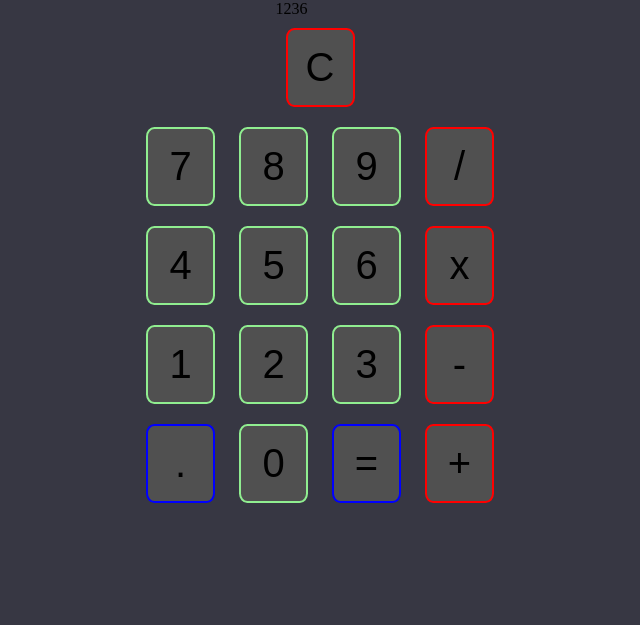
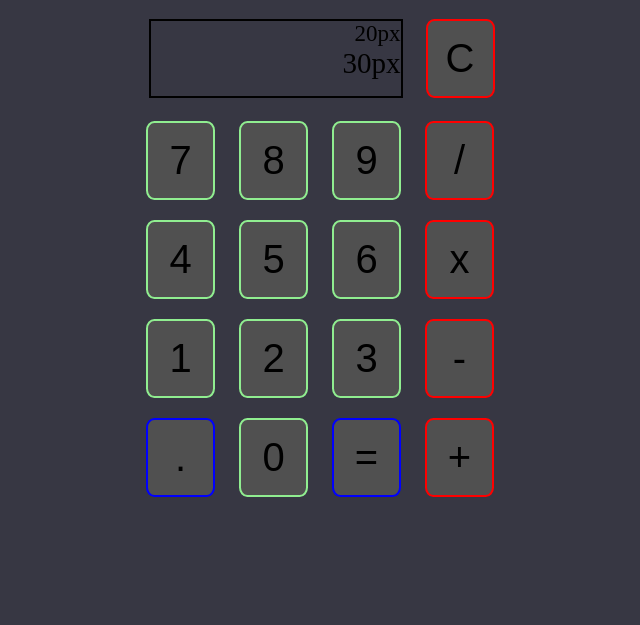
Before and after one commit to koneshna/OP-calculator, a plain HTML site: page index.html in a window 1280 px wide. Shown: the part 175-800 px from the top of the page, without its empty margins (328-968 px from the left). Drawn offline with Linux system fonts and the light colour scheme.

Commit message:
added display

```diff
--- a/index.html
+++ b/index.html
@@ -11,7 +11,10 @@
 <h1>Calculator</h1>
 <div class="calculator"></div>
 <div class="first-row">
-    <div class="screen">1236</div>
+    <div class="screen">
+        <div class="top">20px</div>
+        <div class="bottom">30px</div>
+    </div>
     <button class="clear">C</button>
 </div>
 <div class="other-rows">
--- a/style.css
+++ b/style.css
@@ -55,3 +55,25 @@ background-color: red;
 .clear:hover{
     background-color: red;
 }
+.screen{
+    width: 250px;
+    height: 75px;
+    border: 2px solid black;
+    margin: 13px;
+}
+.first-row{
+    display: flex;
+    justify-content: center;
+    align-items: center;
+    flex-direction: row;
+}
+.top{
+    font-size: 23px;
+    display: flex;
+    justify-content: flex-end;
+}
+.bottom{
+    font-size: 29px;
+    display: flex;
+    justify-content: flex-end;
+}
```
